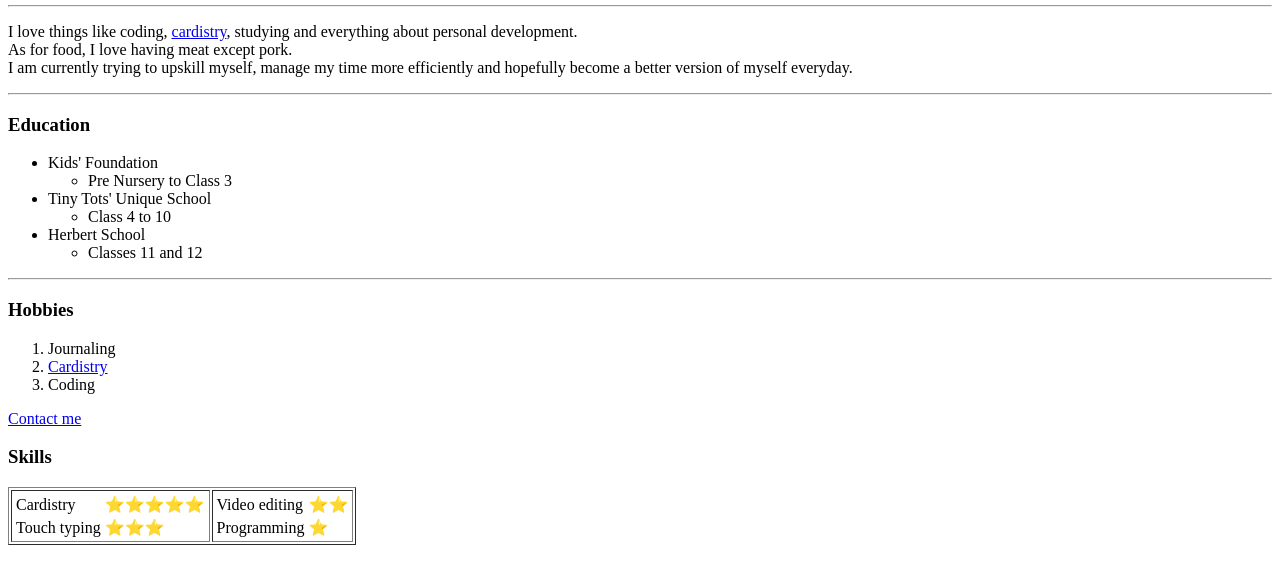
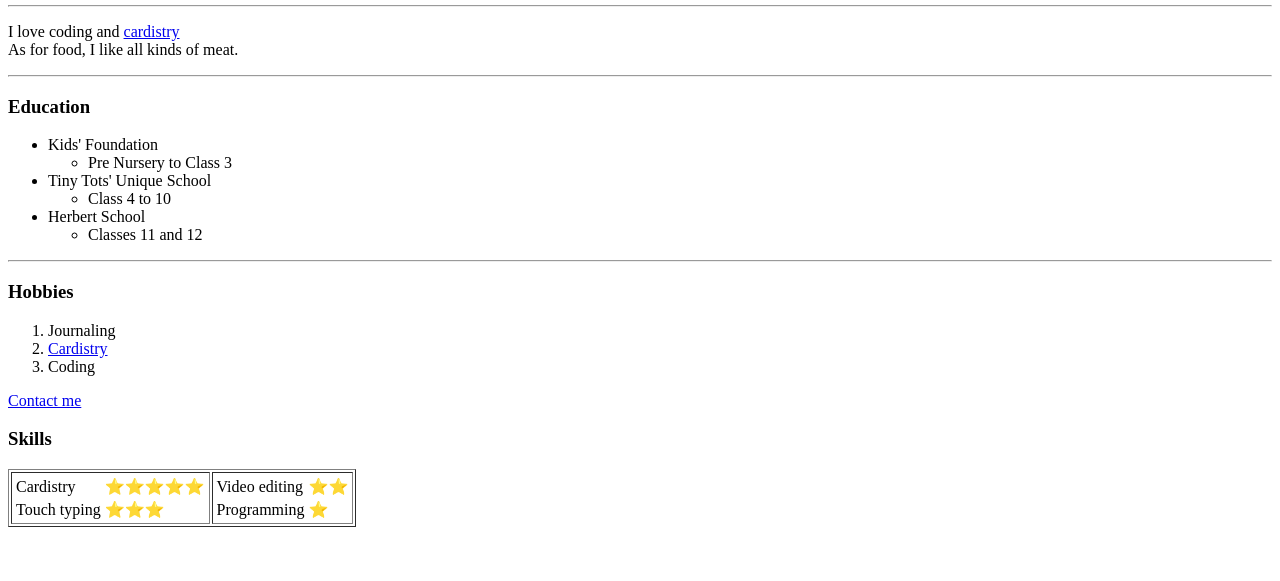
Before and after one commit to alsonwangkhem/CV, a plain HTML site: page index.html in a window 1280 px wide. Shown: the part 167-748 px from the top of the page. Drawn offline with Linux system fonts and the light colour scheme.

Commit message:
Editing to show others

```diff
--- a/index.html
+++ b/index.html
@@ -20,12 +20,10 @@
   </table>
   <hr>
   <p>
-    I love things like coding, <a href="https://en.wikipedia.org/wiki/Cardistry">cardistry</a>, studying and everything about personal development.
+    I love coding and <a href="https://en.wikipedia.org/wiki/Cardistry">cardistry</a>
     <br>
-    As for food, I love having meat except pork.
-    <br>
-    I am currently trying to upskill myself, manage my time more efficiently and hopefully become a better version of myself everyday.
-  </p>
+    As for food, I like all kinds of meat.
+    </p>
   <hr>
   <h3>Education</h3>
   <p>
```
